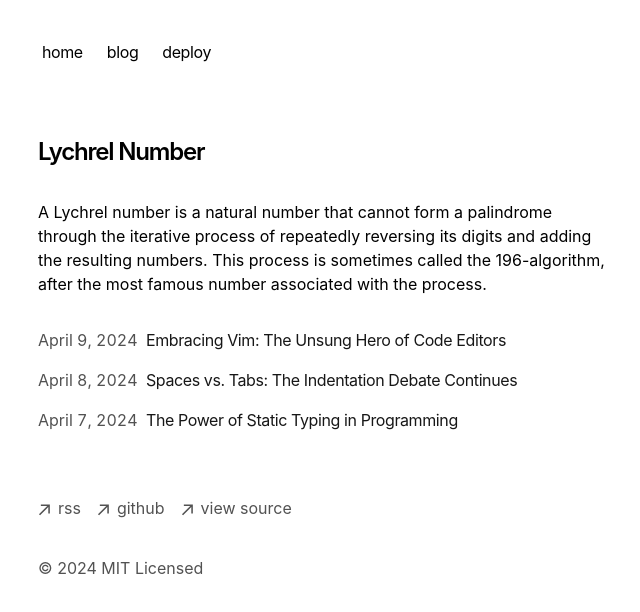
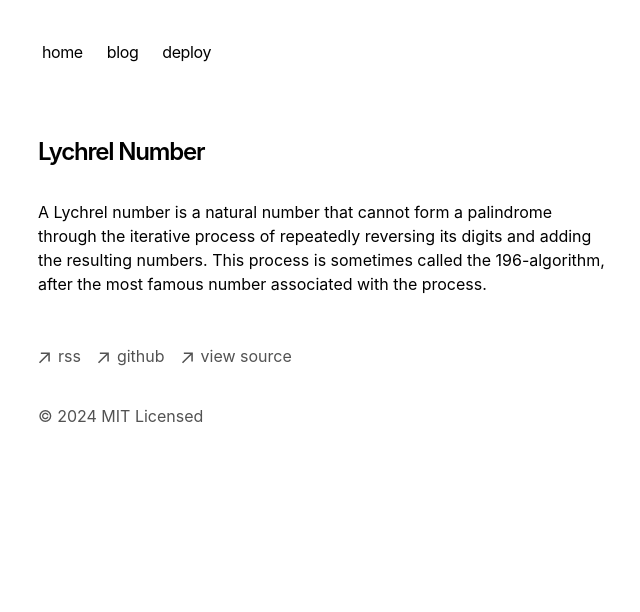
Before and after one commit to extinctsion/lyrchel_number_app, a Next.js app: page / in a window 1280 px wide. Shown: the top 612 px of the page, without its empty margins (314-954 px from the left). Built offline with nearby package versions, Linux system fonts and the light colour scheme.

Commit message:
Removed blogpost from home

```diff
--- a/app/page.tsx
+++ b/app/page.tsx
@@ -52,9 +52,9 @@
           )}
         </div>
       )} */}
-      <div className="my-8">
+      {/* <div className="my-8">
         <BlogPosts />
-      </div>
+      </div> */}
     </section>
   );
 }
```
